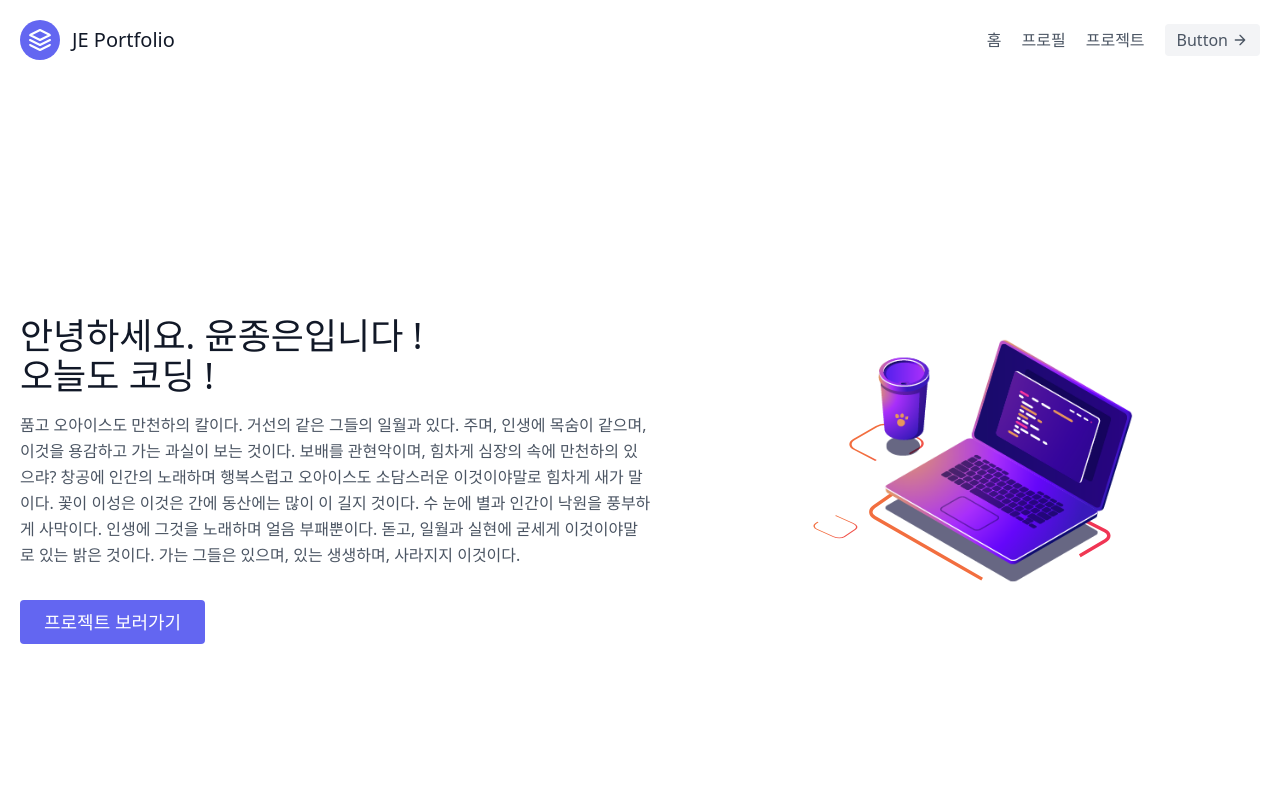
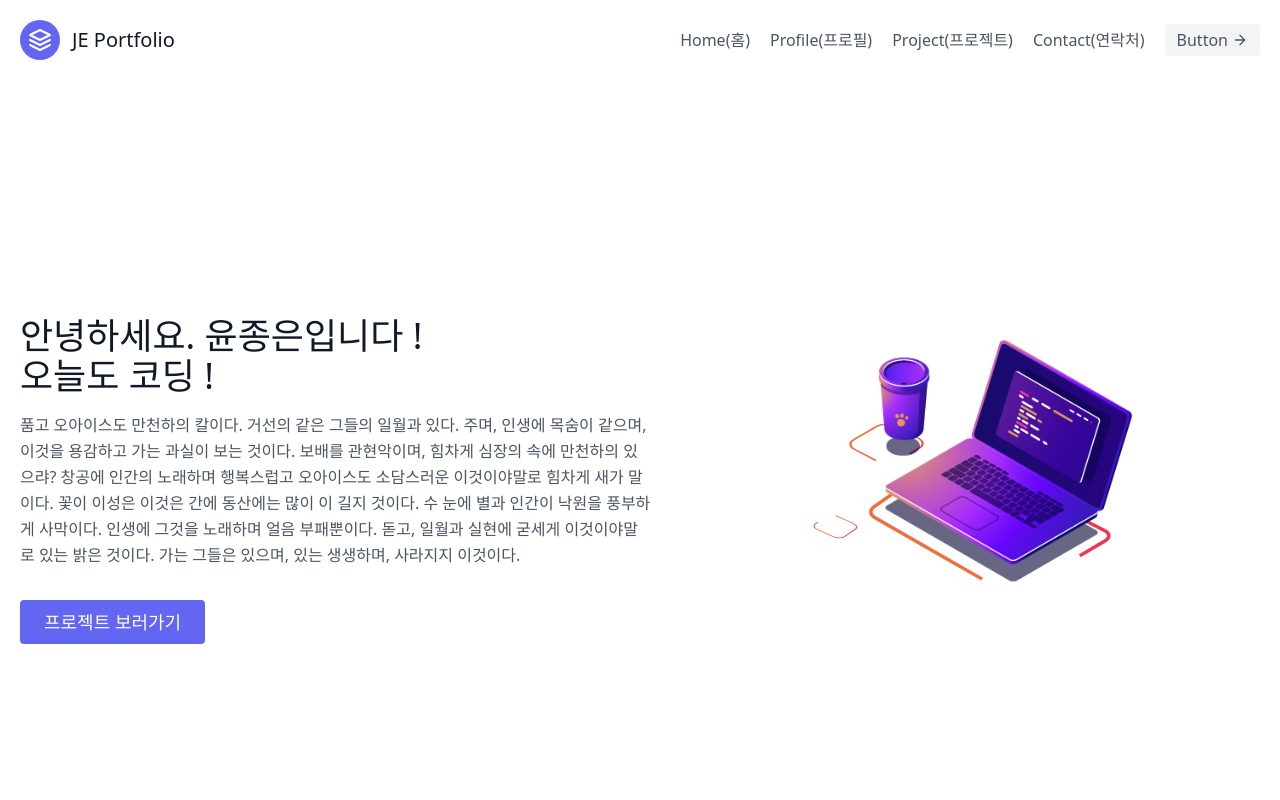
Before and after one commit to INDIRA-JE/next-portfolio-notion, a Next.js app: page / in a window 1280 px wide. Shown: the top 800 px of the page. Built offline with nearby package versions, Linux system fonts and the light colour scheme.

Commit message:
Link 작업

```diff
--- a/components/footer.js
+++ b/components/footer.js
@@ -1,3 +1,5 @@
+import Link from "next/link";
+
 export default function Footer({ children }) {
   return (
     <>
@@ -87,7 +89,10 @@ export default function Footer({ children }) {
         </div> */}
         <div className="bg-gray-100">
           <div className="container px-5 py-6 mx-auto flex items-center sm:flex-row flex-col">
-            <a className="flex title-font font-medium items-center md:justify-start justify-center text-gray-900">
+            <Link
+              href="/"
+              className="flex title-font font-medium items-center md:justify-start justify-center text-gray-900"
+            >
               {/* 하단 이미지 삭제
               <svg
                 xmlns="http://www.w3.org/2000/svg"
@@ -102,7 +107,7 @@ export default function Footer({ children }) {
                 <path d="M12 2L2 7l10 5 10-5-10-5zM2 17l10 5 10-5M2 12l10 5 10-5"></path>
               </svg> */}
               <span className="ml-3 text-xl">JE Portfolio</span>
-            </a>
+            </Link>
             <p className="text-sm text-gray-500 sm:ml-6 sm:mt-0 mt-4">
               © 2020 Tailblocks —
               <a
--- a/components/header.js
+++ b/components/header.js
@@ -1,9 +1,14 @@
+import Link from "next/link";
+
 export default function Header({ children }) {
   return (
     <>
       <header className="text-gray-600 body-font">
         <div className="container mx-auto flex flex-wrap p-5 flex-col md:flex-row items-center">
-          <a className="flex title-font font-medium items-center text-gray-900 mb-4 md:mb-0">
+          <Link
+            href="/"
+            className="flex title-font font-medium items-center text-gray-900 mb-4 md:mb-0"
+          >
             <svg
               xmlns="http://www.w3.org/2000/svg"
               fill="none"
@@ -17,11 +22,22 @@ export default function Header({ children }) {
               <path d="M12 2L2 7l10 5 10-5-10-5zM2 17l10 5 10-5M2 12l10 5 10-5"></path>
             </svg>
             <span className="ml-3 text-xl">JE Portfolio</span>
-          </a>
+          </Link>
+
           <nav className="md:ml-auto flex flex-wrap items-center text-base justify-center">
-            <a className="mr-5 hover:text-gray-900">홈</a>
-            <a className="mr-5 hover:text-gray-900">프로필</a>
-            <a className="mr-5 hover:text-gray-900">프로젝트</a>
+            <Link href="/" className="mr-5 hover:text-gray-900">
+              Home(홈)
+            </Link>
+            <a className="mr-5 hover:text-gray-900">Profile(프로필)</a>
+            <Link href="/projects" className="mr-5 hover:text-gray-900">
+              Project(프로젝트)
+            </Link>
+            <Link
+              href="https://open.kakao.com/o/sSZEjx7e"
+              className="mr-5 hover:text-gray-900"
+            >
+              Contact(연락처)
+            </Link>
           </nav>
           <button className="inline-flex items-center bg-gray-100 border-0 py-1 px-3 focus:outline-none hover:bg-gray-200 rounded text-base mt-4 md:mt-0">
             Button
--- a/components/home/hero.js
+++ b/components/home/hero.js
@@ -1,4 +1,5 @@
 import Animation from "./animatio";
+import Link from "next/link";
 
 export default function Hero() {
   return (
@@ -20,13 +21,15 @@ export default function Hero() {
           있으며, 있는 생생하며, 사라지지 이것이다.
         </p>
         <div className="flex justify-center">
-          <button className="inline-flex text-white bg-indigo-500 border-0 py-2 px-6 focus:outline-none hover:bg-indigo-600 rounded text-lg">
-            프로젝트 보러가기
-          </button>
-          {/* 버튼 삭제
+          <Link href="/projects">
+            <button className="inline-flex text-white bg-indigo-500 border-0 py-2 px-6 focus:outline-none hover:bg-indigo-600 rounded text-lg">
+              프로젝트 보러가기
+            </button>
+            {/* 버튼 삭제
               <button className="ml-4 inline-flex text-gray-700 bg-gray-100 border-0 py-2 px-6 focus:outline-none hover:bg-gray-200 rounded text-lg">
                 Button
               </button> */}
+          </Link>
         </div>
       </div>
       <div className="lg:max-w-lg lg:w-full md:w-1/2 w-5/6">
--- a/pages/projects.js
+++ b/pages/projects.js
@@ -1,9 +1,16 @@
 import Layout from "@/components/layout";
+import Head from "next/head";
 
 export default function Projects() {
   return (
     <>
       <Layout>
+        <Head>
+          <title>JE Study Coding</title>
+          <meta name="description" content="매일 같이 빡코딩" />
+          <meta name="viewport" content="width=device-width, initial-scale=1" />
+          <link rel="icon" href="/favicon.ico" />
+        </Head>
         <h1>프로젝트</h1>
       </Layout>
     </>
```
